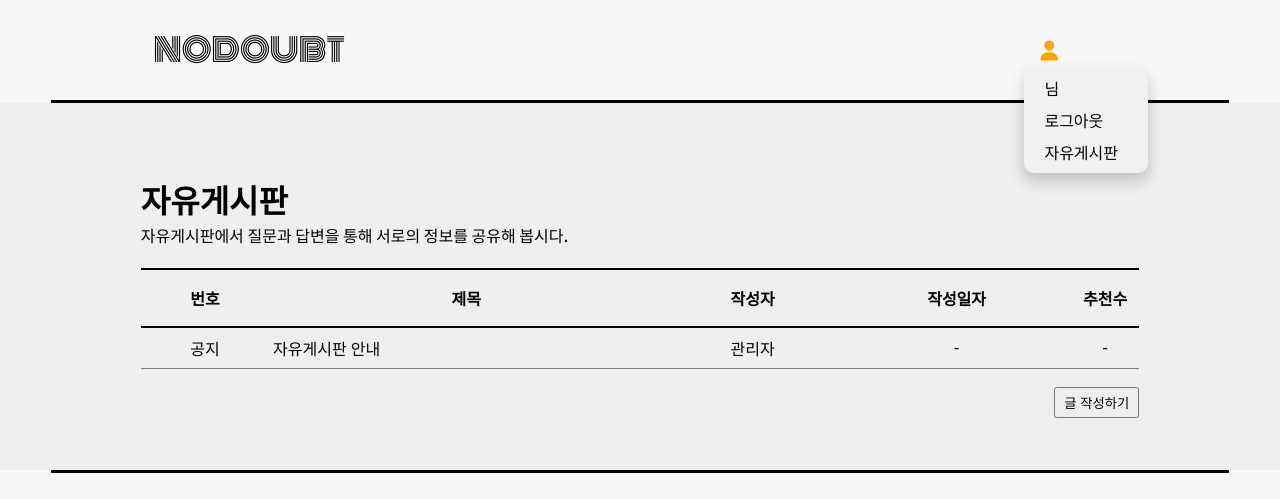
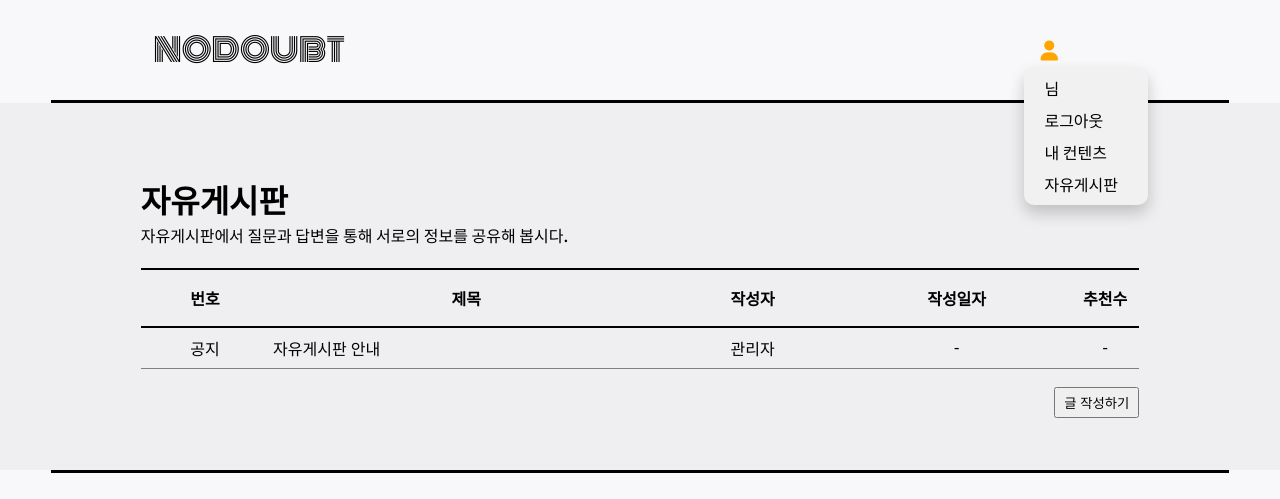
Before and after one commit to YoonHwe/nodoubt, a Django app: page /board/ in a window 1280 px wide, after a click that opens the changed part. Shown: the top 499 px of the page. Run offline with Django 3.2, Linux system fonts and the light colour scheme; a user stored in the database is signed in; data that the repository does not hold is empty; some libraries are stand-ins or nearby versions.

Commit message:
Update navbar.html

```diff
--- a/nodoubt/templates/shared/navbar.html
+++ b/nodoubt/templates/shared/navbar.html
@@ -13,7 +13,7 @@
                     {% csrf_token %}
                     <a id="nav_logout_anchor">로그아웃</a>
                 </form>
-                <!-- <a class="dropdown-content_mycontent" href="{% url 'main:career' %}">내 컨텐츠</a> -->
+                <a class="dropdown-content_mycontent" href="{% url 'main:career' %}">내 컨텐츠</a>
                 <a class="dropdown-content_mypage" href="{% url 'main:board' %}">자유게시판</a>
                 {% else %}
                 <a href="{% url 'account_login' %}">로그인</a>
```
